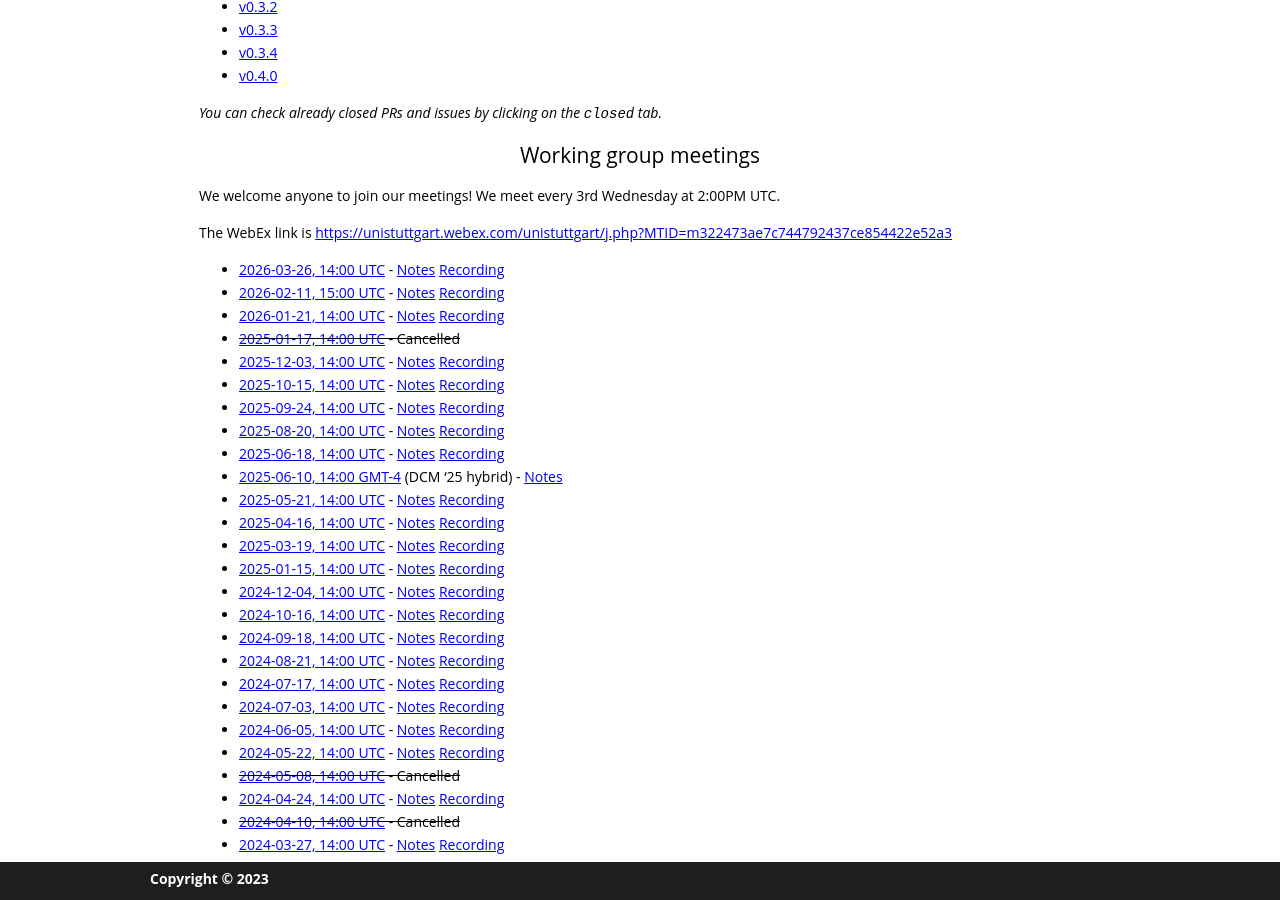
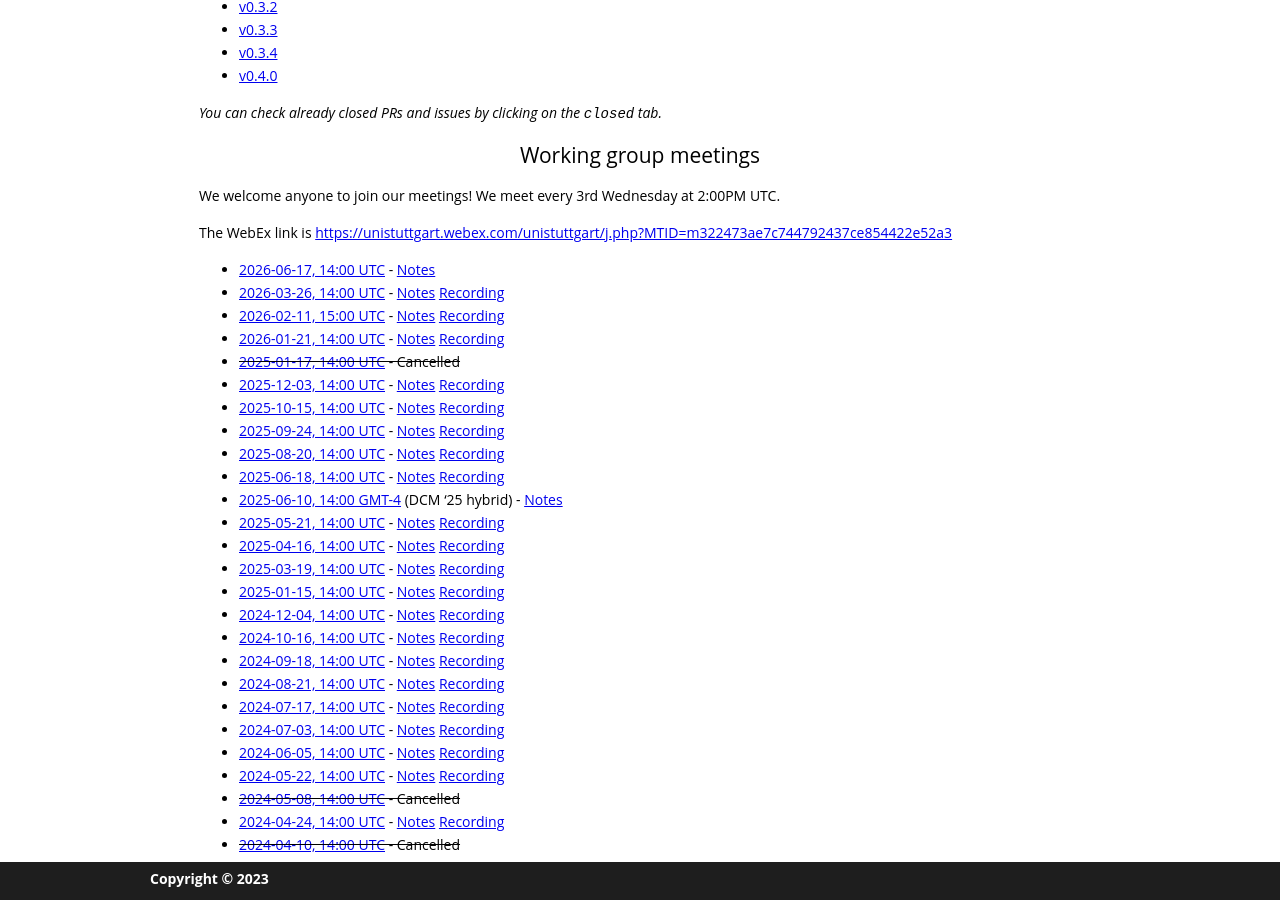
Before and after one commit to gdcc/py.gdcc.io, a Jekyll site: the page built from index.md, in a window 1280 px wide and 900 px high, scrolled down 2632 px. Built offline with Jekyll 4.4.1, drawn with Linux system fonts in a browser that asks for light colours; our own code applies the rules of GitHub Pages for plain Markdown files.

Commit message:
Add meeting entry for 2026-06-17
Add a meeting list item for 2026-06-17 14:00 UTC including a time.is comparison link and a Google Docs notes link, inserting it into the meetings schedule.

```diff
--- a/index.md
+++ b/index.md
@@ -81,6 +81,7 @@ We welcome anyone to join our meetings! We meet every 3rd Wednesday at 2:00PM UT
 
 The WebEx link is <https://unistuttgart.webex.com/unistuttgart/j.php?MTID=m322473ae7c744792437ce854422e52a3>
 
+- [2026-06-17, 14:00 UTC](https://time.is/compare/1400_17_Jun_2026_in_UTC) - [Notes](https://docs.google.com/document/d/1MjZeOSgJBB89NTkN3oEjC7cz3ysMhqG86qiGDpSmNGs/edit?usp=sharing)
 - [2026-03-26, 14:00 UTC](https://time.is/compare/1400_26_Mar_2026_in_UTC) - [Notes](https://docs.google.com/document/d/1Pj5YZAiFoTURnREZG7rj0TbhWKqQDTo6jb5YQZNcRDM/edit?usp=sharing) [Recording](https://drive.google.com/file/d/1V4uQmFeF3kFmRPKOP-thikix6yj0eOpj/view?usp=share_link)
 - [2026-02-11, 15:00 UTC](https://time.is/compare/1500_11_Feb_2026_in_UTC) - [Notes](https://docs.google.com/document/d/1HKmMeSSr_Bg5-rVQi-M6BUuHfnBI_2w37p1iKVttSkc/edit?usp=sharing) [Recording](https://drive.google.com/file/d/1ymAlXdB2aALprp1HSo9hzn61KgJXsNle/view?usp=share_link)
 - [2026-01-21, 14:00 UTC](https://time.is/compare/1400_21_Jan_2026_in_UTC) - [Notes](https://docs.google.com/document/d/1qNVAOmiq8NvBocX_E30JH3bHTmA0qKTCXLNTqAQa1Yc/edit?usp=sharing) [Recording](https://drive.google.com/file/d/1-DfJ_J5fVRZn8fvsK7ASXC2fBjVuHvsc/view?usp=share_link)
```
